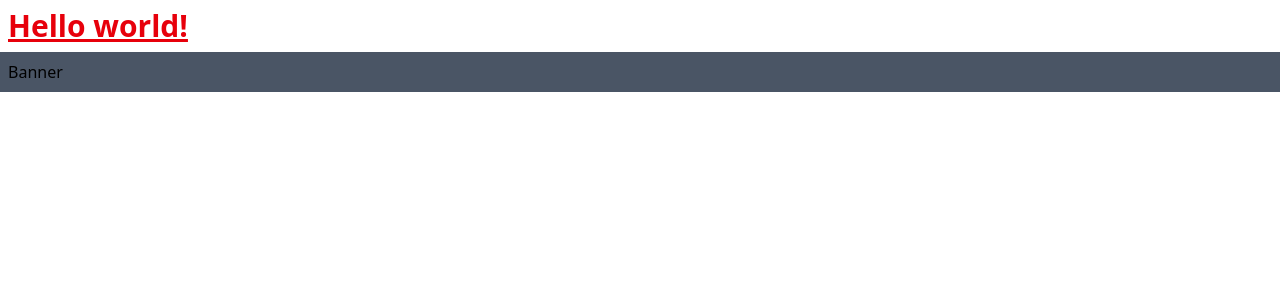
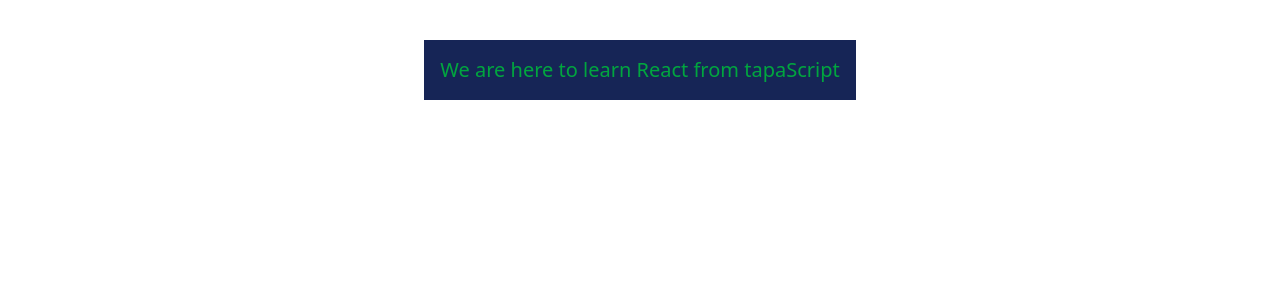
Before and after one commit to TechMainul-dev/react-with-tapas-bhai, a React (Vite) app: page / in a window 1280 px wide. Shown: the top 300 px of the page. Built offline with nearby package versions, Linux system fonts and the light colour scheme.

Commit message:
task: 01

```diff
--- a/src/App.jsx
+++ b/src/App.jsx
@@ -4,9 +4,6 @@ import Banner from './Banner';
 function App() {
   return (
     <>
-      <h1 className="m-2 text-3xl text-red-600 font-bold underline">
-        Hello world!
-      </h1>
       <Banner></Banner>
     </>
   );
--- a/src/Banner.jsx
+++ b/src/Banner.jsx
@@ -1,5 +1,9 @@
 const Banner = () => {
-  return <div className="bg-gray-600 p-2 rounded-md-border">Banner</div>;
+  return (
+    <div className="text-xl text-green-600 bg-blue-950 p-4 mt-10 mx-auto w-max text-center">
+      We are here to learn React from tapaScript
+    </div>
+  );
 };
 
 export default Banner;
```
Also changed, not shown: 1 other file (tests, documents, lock files or other folders).
